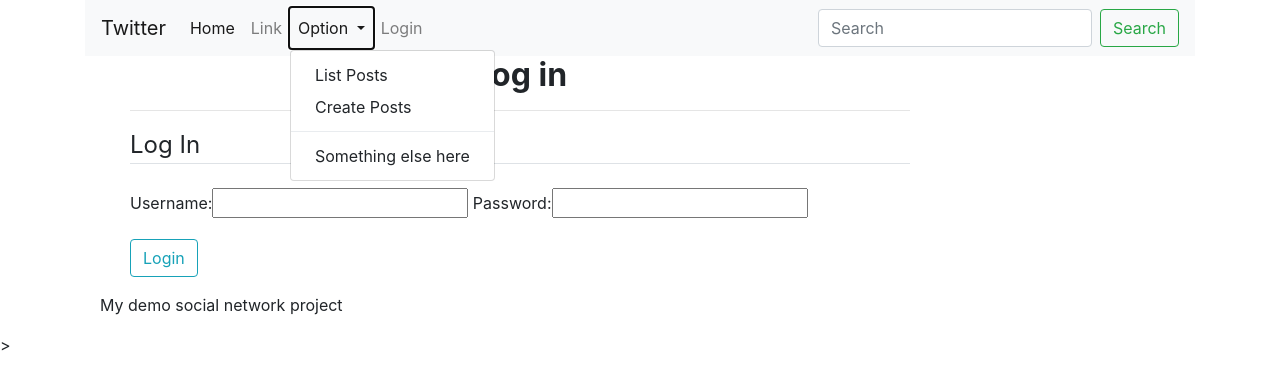
After one commit to gdhaison/tdt, a Django app: page /login/ in a window 1280 px wide, after a click on "Option". The commit adds this page. Shown: the top 390 px of the page. Run offline with Django 3.2, Linux system fonts and the light colour scheme; parts of the project's set-up code (start-up, migrations or seed data) failed here and were passed over; some libraries are stand-ins or nearby versions.

Commit message:
Login Logout

```diff
--- a/Twitter/settings.py
+++ b/Twitter/settings.py
@@ -54,6 +54,7 @@ MIDDLEWARE = [
 ]
 
 ROOT_URLCONF = 'Twitter.urls'
+LOGIN_REDIRECT_URL = 'root'
 
 TEMPLATES = [
     {
--- a/Twitter/urls.py
+++ b/Twitter/urls.py
@@ -16,8 +16,14 @@ Including another URLconf
 from django.contrib import admin
 from django.conf.urls import url, include
 from django.urls import path
+from apps.users import views as user_views
+from django.contrib.auth import views as auth_views
+from apps.posts.views import (ListPostView, CreatePostView)
 
 urlpatterns = [
     path('admin/', admin.site.urls),
     url('posts/', include('apps.posts.urls', namespace='posts')),
+    path('', ListPostView.as_view(), name='root'),
+    path('login/', auth_views.LoginView.as_view(template_name='users/login.html'), name='login'),
+    path('logout/', auth_views.LogoutView.as_view(template_name='users/logout.html'), name='logout'),
 ]
--- a/apps/posts/models.py
+++ b/apps/posts/models.py
@@ -12,7 +12,7 @@ class Post(models.Model):
         return str(self.id)
 
     def get_absolute_url(self):
-        return reverse('posts:list-posts', kwargs={})
+        return reverse('root', kwargs={})
 
 class Like(models.Model):
     user = models.ForeignKey(User, on_delete=models.CASCADE)
--- a/apps/posts/templates/layouts/layout.html
+++ b/apps/posts/templates/layouts/layout.html
@@ -33,14 +33,18 @@
                   Option
                 </a>
                 <div class="dropdown-menu" aria-labelledby="navbarDropdown">
-                  <a class="dropdown-item" href="{% url 'posts:list-posts' %}">List Posts</a>
+                  <a class="dropdown-item" href="{% url 'root' %}">List Posts</a>
                   <a class="dropdown-item" href="{% url 'posts:create-post' %}">Create Posts</a>
                   <div class="dropdown-divider"></div>
                   <a class="dropdown-item" href="#">Something else here</a>
                 </div>
               </li>
               <li class="nav-item">
-                <a class="nav-link" href="#">Contact</a>
+                {% if user.is_authenticated %}
+                  <a class="nav-item nav-link" href="{% url 'logout' %}">Logout</a>
+                {% else %}
+                  <a class="nav-item nav-link" href="{% url 'login' %}">Login</a>
+                {% endif %}
               </li>
             </ul>
             <form class="form-inline my-2 my-lg-0">
--- a/apps/posts/templates/posts/list-posts.html
+++ b/apps/posts/templates/posts/list-posts.html
@@ -3,6 +3,7 @@
     List Post | {{ block.super }}
 {% endblock title %}
 {% block content %}
+  {% if user.is_authenticated %}
     <center><h2><strong>New feeds</strong></h2></center>
     <hr>
     {% if posts %}
@@ -19,4 +20,8 @@
     {% else %}
       <center><h2>There is no posts</h2></center>
     {% endif %}
+  {% else %}
+    <center><h1>Welcome to Twitter, login to continue</h1></center>
+    <center><a class="btn btn-primary btn-lg" href="{% url 'login' %}">Login</a></center>
+  {% endif %}
 {% endblock content %}
--- a/apps/posts/urls.py
+++ b/apps/posts/urls.py
@@ -3,6 +3,5 @@ from apps.posts.views import (ListPostView, CreatePostView)
 
 app_name = 'apps.posts'
 urlpatterns = [
-    path('', ListPostView.as_view(), name='list-posts'),
     path('create-post/', CreatePostView.as_view(), name='create-post')
 ]
--- a/apps/posts/views.py
+++ b/apps/posts/views.py
@@ -10,11 +10,11 @@ class ListPostView(ListView):
     def get (self, request, *args, **kwargs):
         template_name = "posts/list-posts.html"
         obj = {
-          'posts': Post.objects.all()
+          'posts': Post.objects.all().order_by('-id')
         }
         return render(request, template_name, obj)
 
-class CreatePostView(FormView, CreateView):
+class CreatePostView(SuccessMessageMixin, CreateView):
     template_name = 'posts/create-post.html'
     form_class = CreatePostForm
     success_message = 'Create Post Successfully'
--- /dev/null
+++ b/apps/users/templates/users/login.html
@@ -0,0 +1,20 @@
+{% extends "layouts/layout.html" %}
+{% block title %}
+    List Post | {{ block.super }}
+{% endblock title %}
+{% block content %}
+<center><h2><strong>Log in</strong></h2></center>
+  <hr>
+  <div class="content-section">
+        <form method="POST">
+            {% csrf_token %}
+            <fieldset class="form-group">
+                <legend class="border-bottom mb-4">Log In</legend>
+                {{ form }}
+            </fieldset>
+            <div class="form-group">
+                <button class="btn btn-outline-info" type="submit">Login</button>
+            </div>
+        </form>
+    </div>
+{% endblock content %}
--- /dev/null
+++ b/apps/users/urls.py
@@ -0,0 +1,3 @@
+from django.urls import path
+
+app_name = 'apps.users'
--- a/apps/users/views.py
+++ b/apps/users/views.py
@@ -1,3 +1,2 @@
 from django.shortcuts import render
-
-# Create your views here.
+from django.contrib.auth.models import User
```
Also changed, not shown: apps/users/templates/users/logout.html (added, +9 -0 lines). Lines whose indentation alone changed are shown as unchanged.
